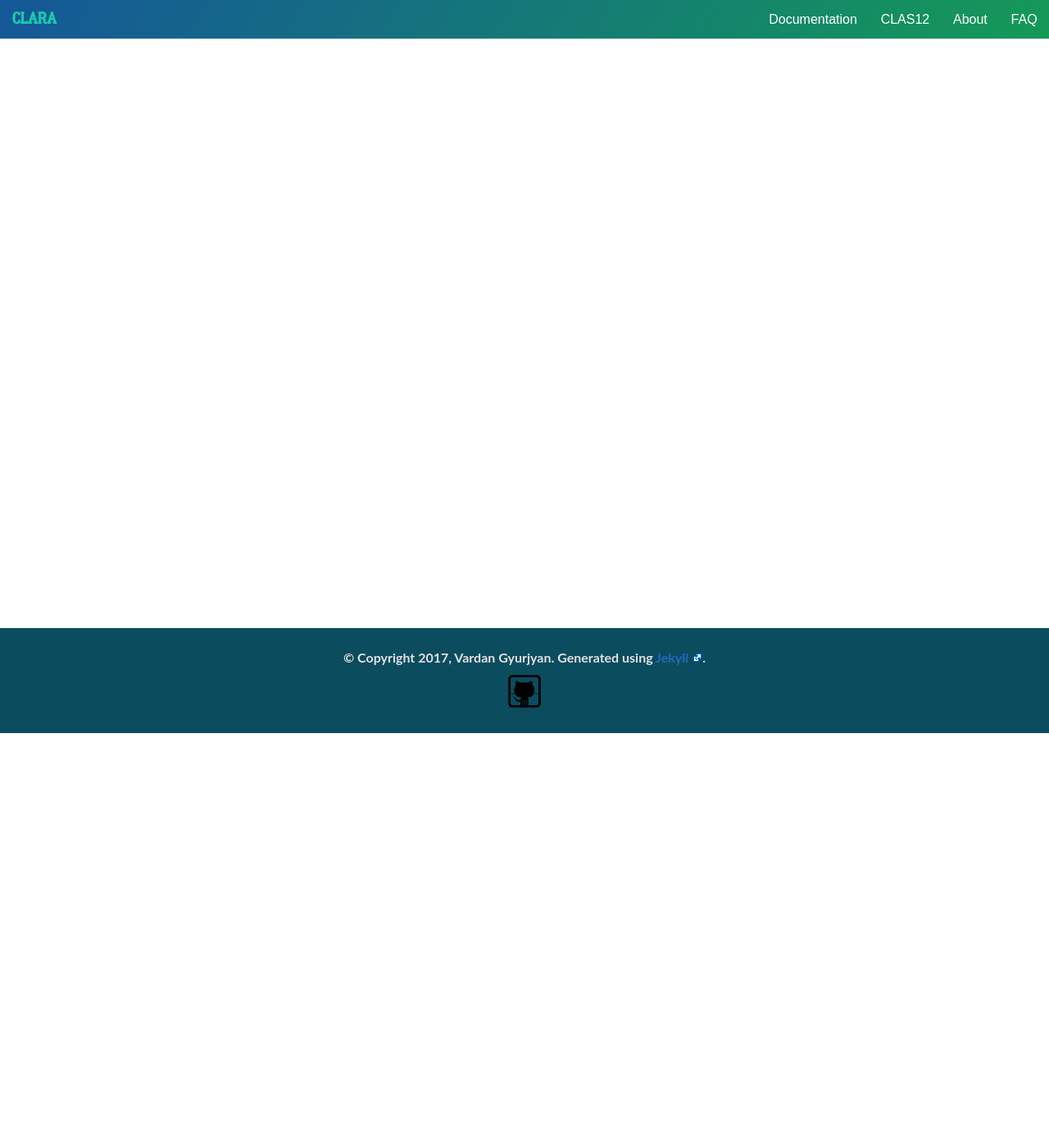
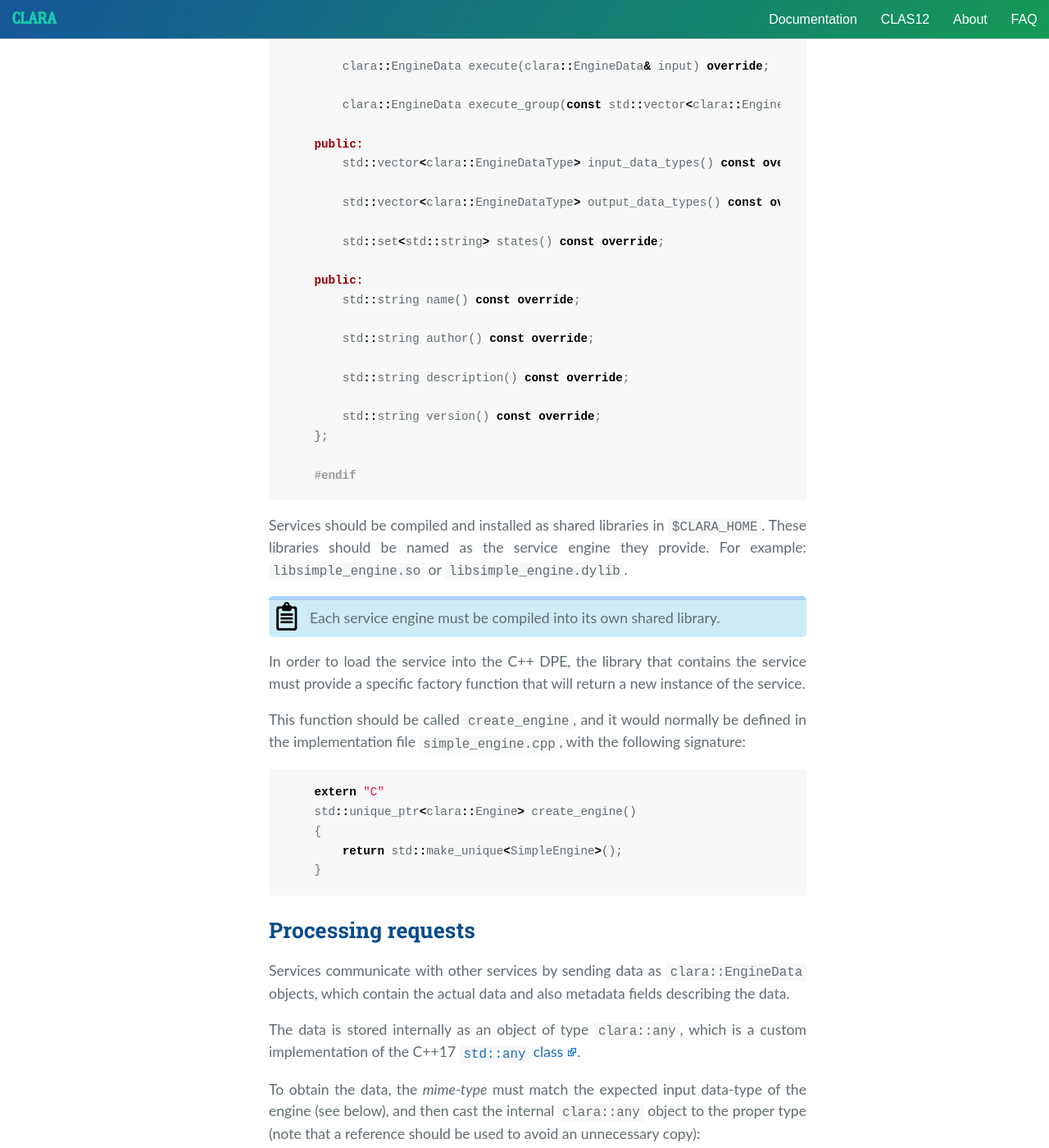
Before and after one commit to JeffersonLab/clara-docs, a Jekyll site: the page built from docs/quickstart/cpp.md, in a window 1280 px wide and 1400 px high, scrolled down 506 px. Shown: the whole window at 82% size. Built offline with Jekyll 4.4.1, drawn with Linux system fonts in a browser that asks for light colours; nearby versions of some CDN libraries; some of the changed text lies outside the part shown.

Commit message:
Add basic C++ quickstart guide

````diff
--- a/docs/quickstart/cpp.md
+++ b/docs/quickstart/cpp.md
@@ -5,3 +5,167 @@
 id: cpp
 title: C++
 ---
+
+## Creating an engine
+
+To create an engine, the class `clara::Engine` must be extended.
+As example, the header file for `simple_engine.hpp` would look like this:
+
+```cpp
+#ifndef SIMPLE_SERVICE_HPP
+#define SIMPLE_SERVICE_HPP
+
+#include <clara/engine.hpp>
+
+class SimpleEngine : public clara::Engine
+{
+public:
+    clara::EngineData configure(clara::EngineData& input) override;
+
+    clara::EngineData execute(clara::EngineData& input) override;
+
+    clara::EngineData execute_group(const std::vector<clara::EngineData>& inputs) override;
+
+public:
+    std::vector<clara::EngineDataType> input_data_types() const override;
+
+    std::vector<clara::EngineDataType> output_data_types() const override;
+
+    std::set<std::string> states() const override;
+
+public:
+    std::string name() const override;
+
+    std::string author() const override;
+
+    std::string description() const override;
+
+    std::string version() const override;
+};
+
+#endif
+```
+
+Services should be compiled and installed as shared libraries in
+`$CLARA_HOME`.
+These libraries should be named as the service engine they provide.
+For example: `libsimple_engine.so` or `libsimple_engine.dylib`.
+
+<div class="note info">
+Each service engine must be compiled into its own shared library.
+</div>
+
+In order to load the service into the C++ DPE,
+the library that contains the service must provide a specific factory function
+that will return a new instance of the service.
+
+This function should be called `create_engine`,
+and it would normally be defined in the implementation file
+`simple_engine.cpp`,
+with the following signature:
+
+```cpp
+extern "C"
+std::unique_ptr<clara::Engine> create_engine()
+{
+    return std::make_unique<SimpleEngine>();
+}
+```
+
+
+## Processing requests
+
+Services communicate with other services by sending data as
+`clara::EngineData` objects,
+which contain the actual data and also metadata fields describing the data.
+
+The data is stored internally as an object of type `clara::any`,
+which is a custom implementation of the C++17
+[`std::any` class](http://en.cppreference.com/w/cpp/utility/any).
+
+To obtain the data,
+the *mime-type* must match the expected input data-type of the engine
+(see below),
+and then cast the internal `clara::any` object to the proper type
+(note that a reference should be used to avoid an unnecessary copy):
+
+```cpp
+// input is of type clara::EngineData
+if (input.mime_type() == CUSTOM_DATA_TYPE.mime_type()) {
+    const auto& value = input.data<CustomType>();
+    // use value
+}
+```
+
+To create the response data, the *mime-type* and the value must be set:
+```cpp
+auto output_value = OutputValue{};
+auto output = clara::EngineData{};
+output.set_data(OUTPUT_DATA_TYPE.mime_type(), output_value);
+```
+
+When the service execution results in an error,
+it should be set in the output data:
+```cpp
+output.set_status(clara::EngineStatus::ERROR);
+output.set_description("could not process input data");
+```
+
+## Custom data types
+
+In order to send data between services,
+CLARA must know how to serialize and deserialize the data.
+For this, services must list what data-types they accept and return:
+
+```cpp
+std::vector<clara::EngineDataType> SimpleEngine::input_data_types() const
+{
+    return { clara::type::JSON, CUSTOM_DATA_TYPE };
+}
+
+std::vector<clara::EngineDataType> SimpleEngine::output_data_types() const
+{
+    return { clara::type::JSON, OUTPUT_DATA_TYPE };
+}
+```
+
+All types known to CLARA are objects of the `clara::EngineDataType` class.
+Default data types are provided in the `clara::type` namespace.
+For custom data types, a *mime-type* string
+and a *serializer* must be defined.
+
+The serializer implements the `clara::Serializer` interface, and serializes
+the user data from a `clara::any` object to a vector of bytes:
+
+```cpp
+class CustomTypeSerializer : public clara::Serializer
+{
+public:
+    std::vector<std::uint8_t> write(const clara::any& data) const override
+    {
+        const auto& value = clara::any_cast<const CustomType&>(data);
+        auto buffer = std::vector<std::uint8_t>{};
+        // ... serialize value into buffer
+        return buffer;
+    }
+
+    clara::any read(const std::vector<std::uint8_t>& buffer) const override
+    {
+        auto value = CustomType{};
+        // ... deserialize buffer to value
+        return clara::any{std::move(value)};
+    }
+}
+```
+
+The custom CLARA data-type can be declared then as:
+```cpp
+const extern clara::EngineDataType CUSTOM_DATA_TYPE;
+```
+
+And defined using the proper *mime-type* string and creating a serializer:
+```cpp
+const clara::EngineDataType CUSTOM_DATA_TYPE{
+        "binary/custom-type",
+        std::make_unique<CustomTypeSerializer>()};
+```
````
